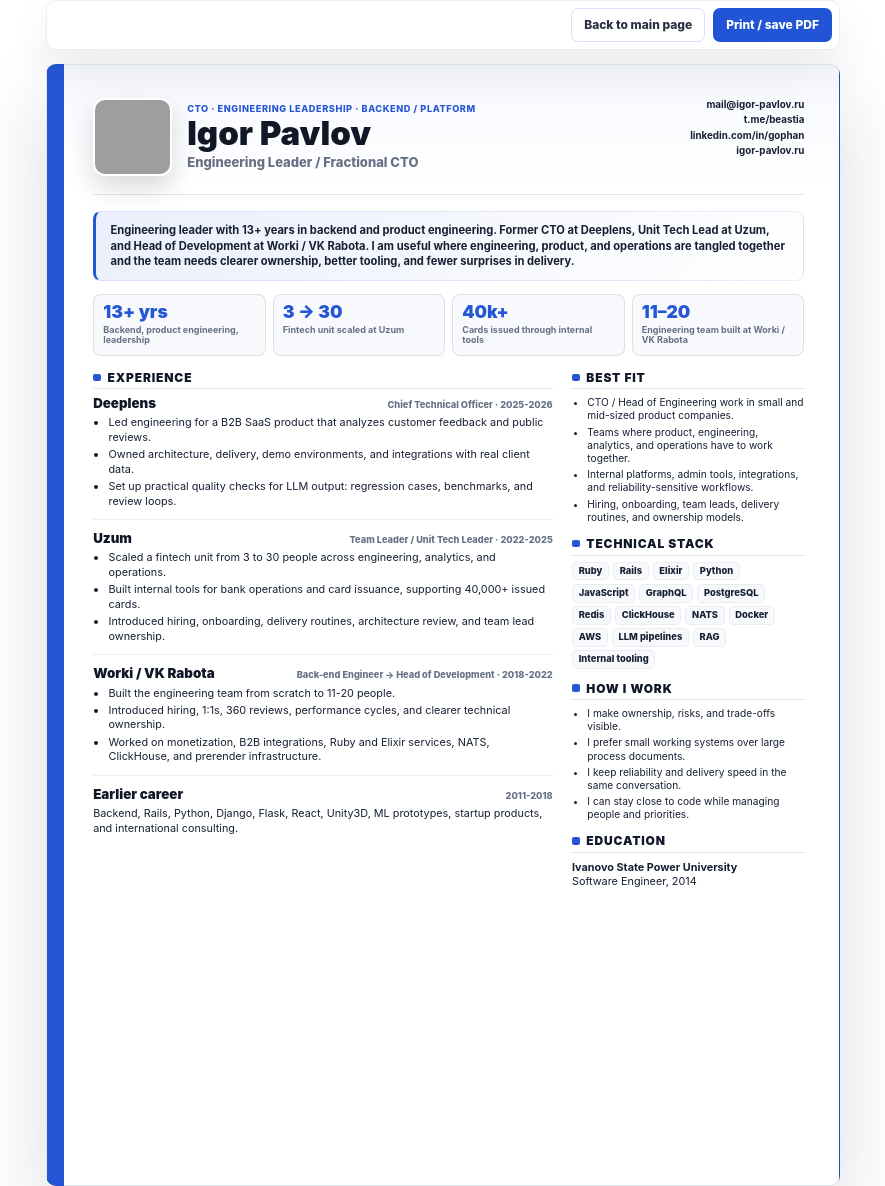
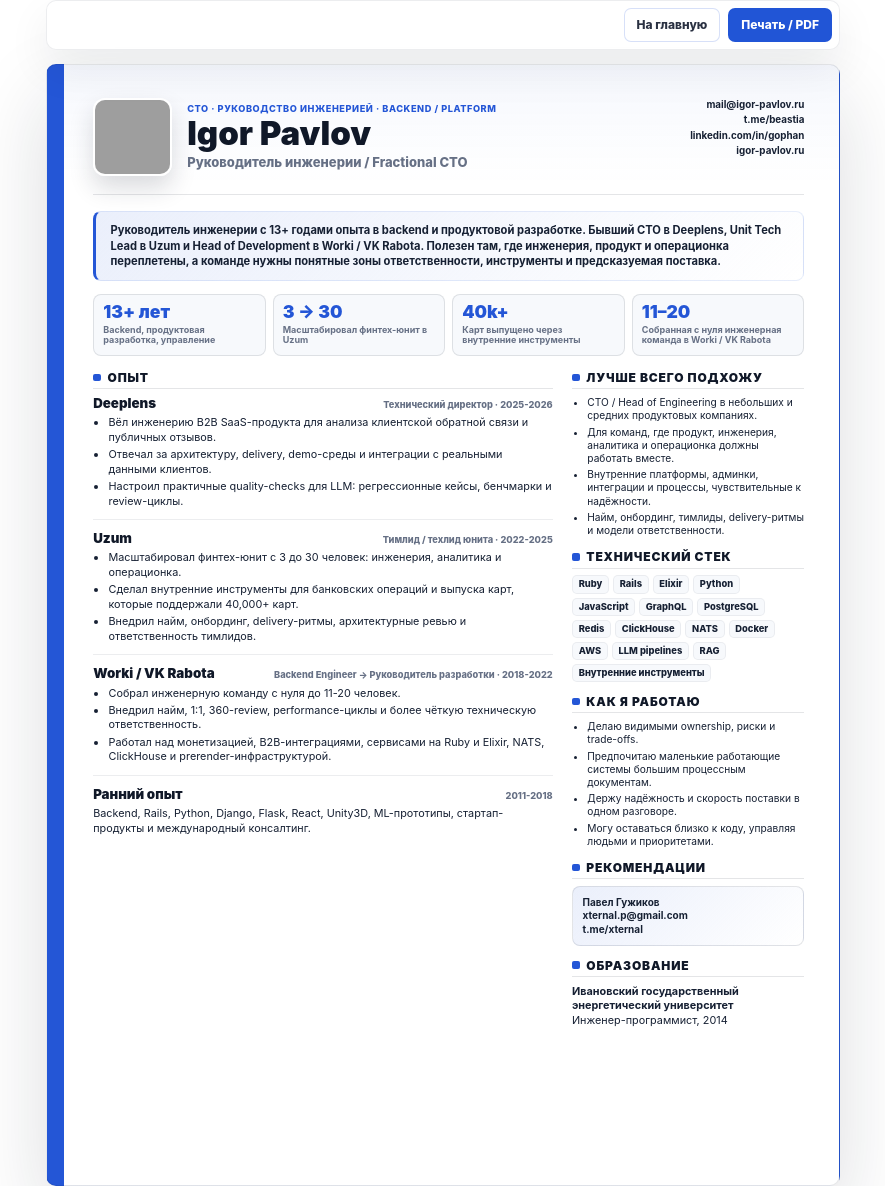
Before and after one commit to BEaStia/beastia.github.io, a Jekyll site: the page built from resume.html, in a window 1280 px wide. Shown: the whole page, without its empty margins (197-1082 px from the left). Built offline with Jekyll 4.4.1, drawn with Linux system fonts in a browser that asks for light colours; grey boxes are pictures that could not be loaded.

Commit message:
translated resume to russian

```diff
--- a/resume.html
+++ b/resume.html
@@ -1,17 +1,17 @@
 ---
 layout: default
 body_class: compact-resume-page
-title: "One-page resume"
-full_title: "Igor Pavlov — One-page resume"
-og_title: "Igor Pavlov — One-page resume"
+title: "Резюме"
+full_title: "Игорь Павлов — резюме"
+og_title: "Игорь Павлов — резюме"
 hide_description: true
 permalink: /resume/
 ---
 
 <div class="one-page-resume">
   <div class="resume-actions" aria-label="Resume actions">
-    <a class="button button-secondary" href="{{ site.baseurl }}/">Back to main page</a>
-    <button class="button button-primary" type="button" onclick="window.print()">Print / save PDF</button>
+    <a class="button button-secondary" href="{{ site.baseurl }}/">На главную</a>
+    <button class="button button-primary" type="button" onclick="window.print()">Печать / PDF</button>
   </div>
 
   <article class="resume-sheet resume-sheet-employment" aria-label="Igor Pavlov one-page resume">
@@ -19,9 +19,9 @@ permalink: /resume/
       <div class="resume-identity">
         <img class="resume-photo" src="{{ site.avatar }}" alt="Igor Pavlov portrait" />
         <div>
-          <p class="resume-kicker">CTO · Engineering leadership · Backend / platform</p>
+          <p class="resume-kicker">CTO · Руководство инженерией · Backend / platform</p>
           <h1>Igor Pavlov</h1>
-          <p class="resume-title">Engineering Leader / Fractional CTO</p>
+          <p class="resume-title">Руководитель инженерии / Fractional CTO</p>
         </div>
       </div>
       <div class="resume-contact">
@@ -34,101 +34,112 @@ permalink: /resume/
 
     <section class="resume-summary-block">
       <p>
-        Engineering leader with 13+ years in backend and product engineering. Former CTO at
-        Deeplens, Unit Tech Lead at Uzum, and Head of Development at Worki / VK Rabota. I am useful
-        where engineering, product, and operations are tangled together and the team needs clearer
-        ownership, better tooling, and fewer surprises in delivery.
+        Руководитель инженерии с 13+ годами опыта в backend и продуктовой разработке. Бывший CTO
+        в Deeplens, Unit Tech Lead в Uzum и Head of Development в Worki / VK Rabota. Полезен там,
+        где инженерия, продукт и операционка переплетены, а команде нужны понятные зоны
+        ответственности, инструменты и предсказуемая поставка.
       </p>
     </section>
 
     <section class="resume-proof-grid" aria-label="Key proof points">
-      <div><strong>13+ yrs</strong><span>Backend, product engineering, leadership</span></div>
-      <div><strong>3 → 30</strong><span>Fintech unit scaled at Uzum</span></div>
-      <div><strong>40k+</strong><span>Cards issued through internal tools</span></div>
-      <div><strong>11–20</strong><span>Engineering team built at Worki / VK Rabota</span></div>
+      <div><strong>13+ лет</strong><span>Backend, продуктовая разработка, управление</span></div>
+      <div><strong>3 → 30</strong><span>Масштабировал финтех-юнит в Uzum</span></div>
+      <div><strong>40k+</strong><span>Карт выпущено через внутренние инструменты</span></div>
+      <div><strong>11–20</strong><span>Собранная с нуля инженерная команда в Worki / VK Rabota</span></div>
     </section>
 
     <div class="resume-main-grid">
       <main class="resume-primary-column">
         <section class="resume-compact-section">
-          <h2>Experience</h2>
+          <h2>Опыт</h2>
           <article class="resume-role">
             <div class="resume-role-head">
               <h3>Deeplens</h3>
-              <span>Chief Technical Officer · 2025-2026</span>
+              <span>Технический директор · 2025-2026</span>
             </div>
             <ul>
-              <li>Led engineering for a B2B SaaS product that analyzes customer feedback and public reviews.</li>
-              <li>Owned architecture, delivery, demo environments, and integrations with real client data.</li>
-              <li>Set up practical quality checks for LLM output: regression cases, benchmarks, and review loops.</li>
+              <li>Вёл инженерию B2B SaaS-продукта для анализа клиентской обратной связи и публичных отзывов.</li>
+              <li>Отвечал за архитектуру, delivery, demo-среды и интеграции с реальными данными клиентов.</li>
+              <li>Настроил практичные quality-checks для LLM: регрессионные кейсы, бенчмарки и review-циклы.</li>
             </ul>
           </article>
           <article class="resume-role">
             <div class="resume-role-head">
               <h3>Uzum</h3>
-              <span>Team Leader / Unit Tech Leader · 2022-2025</span>
+              <span>Тимлид / техлид юнита · 2022-2025</span>
             </div>
             <ul>
-              <li>Scaled a fintech unit from 3 to 30 people across engineering, analytics, and operations.</li>
-              <li>Built internal tools for bank operations and card issuance, supporting 40,000+ issued cards.</li>
-              <li>Introduced hiring, onboarding, delivery routines, architecture review, and team lead ownership.</li>
+              <li>Масштабировал финтех-юнит с 3 до 30 человек: инженерия, аналитика и операционка.</li>
+              <li>Сделал внутренние инструменты для банковских операций и выпуска карт, которые поддержали 40,000+ карт.</li>
+              <li>Внедрил найм, онбординг, delivery-ритмы, архитектурные ревью и ответственность тимлидов.</li>
             </ul>
           </article>
           <article class="resume-role">
             <div class="resume-role-head">
               <h3>Worki / VK Rabota</h3>
-              <span>Back-end Engineer -> Head of Development · 2018-2022</span>
+              <span>Backend Engineer → Руководитель разработки · 2018-2022</span>
             </div>
             <ul>
-              <li>Built the engineering team from scratch to 11-20 people.</li>
-              <li>Introduced hiring, 1:1s, 360 reviews, performance cycles, and clearer technical ownership.</li>
-              <li>Worked on monetization, B2B integrations, Ruby and Elixir services, NATS, ClickHouse, and prerender infrastructure.</li>
+              <li>Собрал инженерную команду с нуля до 11-20 человек.</li>
+              <li>Внедрил найм, 1:1, 360-review, performance-циклы и более чёткую техническую ответственность.</li>
+              <li>Работал над монетизацией, B2B-интеграциями, сервисами на Ruby и Elixir, NATS, ClickHouse и prerender-инфраструктурой.</li>
             </ul>
           </article>
           <article class="resume-role resume-role-compact">
             <div class="resume-role-head">
-              <h3>Earlier career</h3>
+              <h3>Ранний опыт</h3>
               <span>2011-2018</span>
             </div>
-            <p>Backend, Rails, Python, Django, Flask, React, Unity3D, ML prototypes, startup products, and international consulting.</p>
+            <p>Backend, Rails, Python, Django, Flask, React, Unity3D, ML-прототипы, стартап-продукты и международный консалтинг.</p>
           </article>
         </section>
       </main>
 
       <aside class="resume-secondary-column">
         <section class="resume-compact-section">
-          <h2>Best fit</h2>
+          <h2>Лучше всего подхожу</h2>
           <ul class="resume-tight-list">
-            <li>CTO / Head of Engineering work in small and mid-sized product companies.</li>
-            <li>Teams where product, engineering, analytics, and operations have to work together.</li>
-            <li>Internal platforms, admin tools, integrations, and reliability-sensitive workflows.</li>
-            <li>Hiring, onboarding, team leads, delivery routines, and ownership models.</li>
+            <li>CTO / Head of Engineering в небольших и средних продуктовых компаниях.</li>
+            <li>Для команд, где продукт, инженерия, аналитика и операционка должны работать вместе.</li>
+            <li>Внутренние платформы, админки, интеграции и процессы, чувствительные к надёжности.</li>
+            <li>Найм, онбординг, тимлиды, delivery-ритмы и модели ответственности.</li>
           </ul>
         </section>
 
         <section class="resume-compact-section">
-          <h2>Technical stack</h2>
+          <h2>Технический стек</h2>
           <div class="resume-chip-list">
             <span>Ruby</span><span>Rails</span><span>Elixir</span><span>Python</span>
             <span>JavaScript</span><span>GraphQL</span><span>PostgreSQL</span><span>Redis</span>
             <span>ClickHouse</span><span>NATS</span><span>Docker</span><span>AWS</span>
-            <span>LLM pipelines</span><span>RAG</span><span>Internal tooling</span>
+            <span>LLM pipelines</span><span>RAG</span><span>Внутренние инструменты</span>
           </div>
         </section>
 
         <section class="resume-compact-section">
-          <h2>How I work</h2>
+          <h2>Как я работаю</h2>
           <ul class="resume-tight-list">
-            <li>I make ownership, risks, and trade-offs visible.</li>
-            <li>I prefer small working systems over large process documents.</li>
-            <li>I keep reliability and delivery speed in the same conversation.</li>
-            <li>I can stay close to code while managing people and priorities.</li>
+            <li>Делаю видимыми ownership, риски и trade-offs.</li>
+            <li>Предпочитаю маленькие работающие системы большим процессным документам.</li>
+            <li>Держу надёжность и скорость поставки в одном разговоре.</li>
+            <li>Могу оставаться близко к коду, управляя людьми и приоритетами.</li>
           </ul>
         </section>
 
         <section class="resume-compact-section">
-          <h2>Education</h2>
-          <p><strong>Ivanovo State Power University</strong><br />Software Engineer, 2014</p>
+          <h2>Рекомендации</h2>
+          <div class="resume-recommendation">
+            <p>
+              <strong>Павел Гужиков</strong><br />
+              <a href="mailto:xternal.p@gmail.com">xternal.p@gmail.com</a><br />
+              <a href="https://t.me/xternal">t.me/xternal</a>
+            </p>
+          </div>
+        </section>
+
+        <section class="resume-compact-section">
+          <h2>Образование</h2>
+          <p><strong>Ивановский государственный энергетический университет</strong><br />Инженер-программист, 2014</p>
         </section>
       </aside>
     </div>
--- a/style.scss
+++ b/style.scss
@@ -1953,6 +1953,26 @@ footer {
   line-height: 1.1;
 }
 
+.resume-recommendation {
+  padding: 0.09in 0.1in;
+  border: 1px solid var(--resume-line);
+  border-radius: 8px;
+  background: linear-gradient(135deg, var(--resume-accent-soft), rgba(255, 255, 255, 0.8));
+}
+
+.resume-recommendation p {
+  margin: 0;
+  color: var(--resume-ink);
+  font-size: 10px;
+  font-weight: 700;
+  line-height: 1.34;
+}
+
+.resume-recommendation a {
+  color: inherit;
+  text-decoration: none;
+}
+
 @media screen and (max-width: 760px) {
   .one-page-resume {
     padding-top: 0;
```
Also changed, not shown: mindbox-engineering-manager-resume.html (added, +149 -0 lines), .codebase-memory/artifact.json (added), 2 other files.
